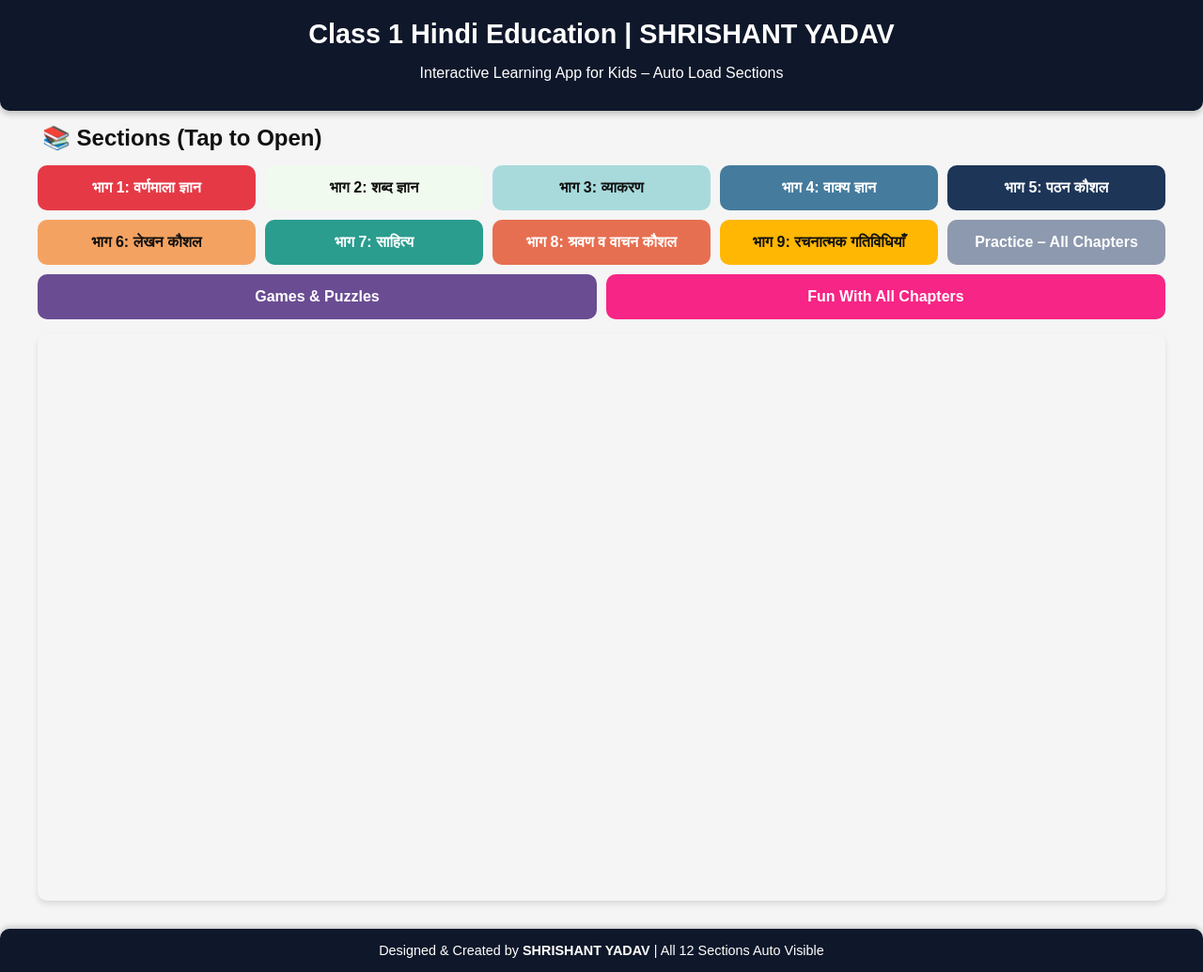
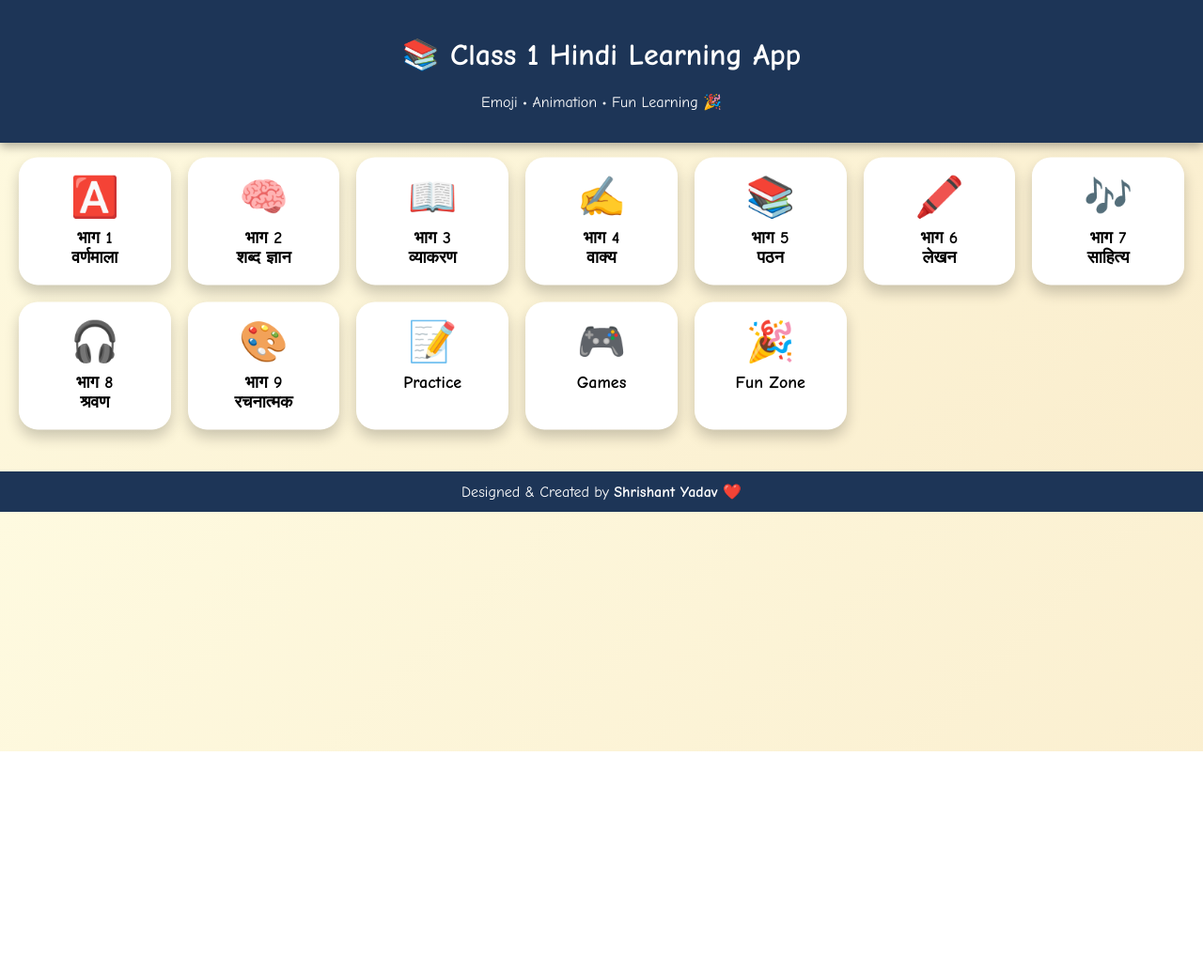
Before and after one commit to shrishant123456789-eng/ShaanEduHub, a plain HTML site: page class1-hindi.html in a window 1280 px wide. Shown: the whole page at 94% size. After the commit the page ends 800 px from the top, so only its background shows below. Drawn offline with Linux system fonts and the light colour scheme.

Commit message:
Add hindi index

```diff
--- a/class1-hindi.html
+++ b/class1-hindi.html
@@ -3,94 +3,143 @@
 <head>
 <meta charset="UTF-8">
 <meta name="viewport" content="width=device-width, initial-scale=1.0">
-<title>Class 1 Hindi | SHRISHANT YADAV</title>
+<title>Class 1 Hindi | Fun Learning</title>
+
 <style>
-/* ===== GENERAL STYLES ===== */
-body {margin:0; font-family:'Arial',sans-serif; background:#f5f5f5; color:#111;}
-h1,h2,h3,h4{margin:5px;}
-.container{max-width:1200px; margin:auto; padding:10px;}
-/* ===== HEADER ===== */
-header {background:#0f172a; color:white; padding:15px; text-align:center; border-radius:0 0 10px 10px; box-shadow:0 4px 6px rgba(0,0,0,0.2);}
-header h1{font-size:1.8em;}
-/* ===== SECTION INDEX CARDS ===== */
-.section-index{display:flex; flex-wrap:wrap; gap:10px; margin:15px 0;}
-.card{
-  flex:1 1 200px; padding:15px; border-radius:10px; text-align:center;
-  cursor:pointer; font-weight:bold; color:white; transition:all 0.3s;
-  user-select:none; min-width:150px;
+body{
+  margin:0;
+  font-family:'Comic Sans MS', Arial;
+  background:linear-gradient(135deg,#fefae0,#faedcd);
 }
-.card:hover{transform:scale(1.05); box-shadow:0 5px 15px rgba(0,0,0,0.2);}
-/* Colors */
-.section-1{background:#e63946;} .section-2{background:#f1faee; color:#111;}
-.section-3{background:#a8dadc; color:#111;} .section-4{background:#457b9d;}
-.section-5{background:#1d3557;} .section-6{background:#f4a261; color:#111;}
-.section-7{background:#2a9d8f;} .section-8{background:#e76f51;}
-.section-9{background:#ffb703; color:#111;} .practice{background:#8d99ae;}
-.games{background:#6a4c93;} .fun{background:#f72585;}
-/* ===== IFRAME CONTENT ===== */
-#iframeContainer{margin-top:15px; border-radius:10px; overflow:hidden; box-shadow:0 4px 6px rgba(0,0,0,0.1);}
-#iframeContainer iframe{width:100%; height:600px; border:none; border-radius:10px;}
-/* ===== FOOTER ===== */
-footer{background:#0f172a; color:white; padding:15px; text-align:center; border-radius:10px 10px 0 0; margin-top:20px; font-size:0.9em; box-shadow:0 -2px 6px rgba(0,0,0,0.2);}
-footer a{color:#f4a261; text-decoration:none;}
-/* ===== MOBILE RESPONSIVE ===== */
-@media(max-width:600px){.section-index{flex-direction:column;}}
+header{
+  background:#1d3557;
+  color:white;
+  padding:18px;
+  text-align:center;
+  box-shadow:0 4px 10px rgba(0,0,0,0.3);
+}
+.container{
+  padding:20px;
+  display:grid;
+  grid-template-columns:repeat(auto-fit,minmax(150px,1fr));
+  gap:18px;
+}
+.btn{
+  background:white;
+  border-radius:20px;
+  padding:18px 10px;
+  text-align:center;
+  cursor:pointer;
+  box-shadow:0 8px 15px rgba(0,0,0,0.2);
+  transition:0.3s;
+  animation:float 3s ease-in-out infinite;
+}
+.btn:hover{
+  transform:scale(1.1) rotate(-2deg);
+}
+.icon{
+  font-size:42px;
+}
+.title{
+  margin-top:8px;
+  font-size:18px;
+  font-weight:bold;
+}
+@keyframes float{
+  0%{transform:translateY(0);}
+  50%{transform:translateY(-6px);}
+  100%{transform:translateY(0);}
+}
+footer{
+  background:#1d3557;
+  color:white;
+  text-align:center;
+  padding:12px;
+  margin-top:20px;
+}
 </style>
 </head>
+
 <body>
+
 <header>
-  <h1>Class 1 Hindi Education | SHRISHANT YADAV</h1>
-  <p>Interactive Learning App for Kids – Auto Load Sections</p>
+  <h1>📚 Class 1 Hindi Learning App</h1>
+  <p>Emoji • Animation • Fun Learning 🎉</p>
 </header>
 
 <div class="container">
-  <h2>📚 Sections (Tap to Open)</h2>
-  <div class="section-index" id="sectionIndex">
-    <!-- Cards generated by JS -->
+
+  <div class="btn" onclick="openPage('class1-hindi-bhag1.html')">
+    <div class="icon">🅰️</div>
+    <div class="title">भाग 1<br>वर्णमाला</div>
   </div>
 
-  <div id="iframeContainer">
-    <iframe id="sectionIframe" src="" title="Section Content"></iframe>
+  <div class="btn" onclick="openPage('class1-hindi-bhag2.html')">
+    <div class="icon">🧠</div>
+    <div class="title">भाग 2<br>शब्द ज्ञान</div>
   </div>
+
+  <div class="btn" onclick="openPage('class1-hindi-bhag3.html')">
+    <div class="icon">📖</div>
+    <div class="title">भाग 3<br>व्याकरण</div>
+  </div>
+
+  <div class="btn" onclick="openPage('class1-hindi-bhag4.html')">
+    <div class="icon">✍️</div>
+    <div class="title">भाग 4<br>वाक्य</div>
+  </div>
+
+  <div class="btn" onclick="openPage('class1-hindi-bhag5.html')">
+    <div class="icon">📚</div>
+    <div class="title">भाग 5<br>पठन</div>
+  </div>
+
+  <div class="btn" onclick="openPage('class1-hindi-bhag6.html')">
+    <div class="icon">🖍️</div>
+    <div class="title">भाग 6<br>लेखन</div>
+  </div>
+
+  <div class="btn" onclick="openPage('class1-hindi-bhag7.html')">
+    <div class="icon">🎶</div>
+    <div class="title">भाग 7<br>साहित्य</div>
+  </div>
+
+  <div class="btn" onclick="openPage('class1-hindi-bhag8.html')">
+    <div class="icon">🎧</div>
+    <div class="title">भाग 8<br>श्रवण</div>
+  </div>
+
+  <div class="btn" onclick="openPage('class1-hindi-bhag9.html')">
+    <div class="icon">🎨</div>
+    <div class="title">भाग 9<br>रचनात्मक</div>
+  </div>
+
+  <div class="btn" onclick="openPage('class1-hindi-practice.html')">
+    <div class="icon">📝</div>
+    <div class="title">Practice</div>
+  </div>
+
+  <div class="btn" onclick="openPage('class1-hindi-games.html')">
+    <div class="icon">🎮</div>
+    <div class="title">Games</div>
+  </div>
+
+  <div class="btn" onclick="openPage('class1-hindi-fun.html')">
+    <div class="icon">🎉</div>
+    <div class="title">Fun Zone</div>
+  </div>
+
 </div>
 
 <footer>
-  Designed & Created by <b>SHRISHANT YADAV</b> | All 12 Sections Auto Visible
+  Designed & Created by <b>Shrishant Yadav</b> ❤️
 </footer>
 
 <script>
-// ======== SECTIONS CONFIG ========
-const sections = [
-  {file:'class1-hindi-bhag1.html', title:'भाग 1: वर्णमाला ज्ञान', color:'section-1'},
-  {file:'class1-hindi-bhag2.html', title:'भाग 2: शब्द ज्ञान', color:'section-2'},
-  {file:'class1-hindi-bhag3.html', title:'भाग 3: व्याकरण', color:'section-3'},
-  {file:'class1-hindi-bhag4.html', title:'भाग 4: वाक्य ज्ञान', color:'section-4'},
-  {file:'class1-hindi-bhag5.html', title:'भाग 5: पठन कौशल', color:'section-5'},
-  {file:'class1-hindi-bhag6.html', title:'भाग 6: लेखन कौशल', color:'section-6'},
-  {file:'class1-hindi-bhag7.html', title:'भाग 7: साहित्य', color:'section-7'},
-  {file:'class1-hindi-bhag8.html', title:'भाग 8: श्रवण व वाचन कौशल', color:'section-8'},
-  {file:'class1-hindi-bhag9.html', title:'भाग 9: रचनात्मक गतिविधियाँ', color:'section-9'},
-  {file:'class1-hindi-practice.html', title:'Practice – All Chapters', color:'practice'},
-  {file:'class1-hindi-games.html', title:'Games & Puzzles', color:'games'},
-  {file:'class1-hindi-fun.html', title:'Fun With All Chapters', color:'fun'}
-];
-
-// ======== GENERATE CARDS ========
-const indexContainer = document.getElementById('sectionIndex');
-const iframe = document.getElementById('sectionIframe');
-
-sections.forEach(sec=>{
-  let card = document.createElement('div');
-  card.className = 'card '+sec.color;
-  card.innerText = sec.title;
-  card.onclick = ()=>{ loadSection(sec.file); };
-  indexContainer.appendChild(card);
-});
-
-// ======== LOAD SECTION IN IFRAME ========
-function loadSection(file){
-  iframe.src = file;
+function openPage(page){
+  window.location.href = page;
 }
 </script>
+
 </body>
 </html>
```
